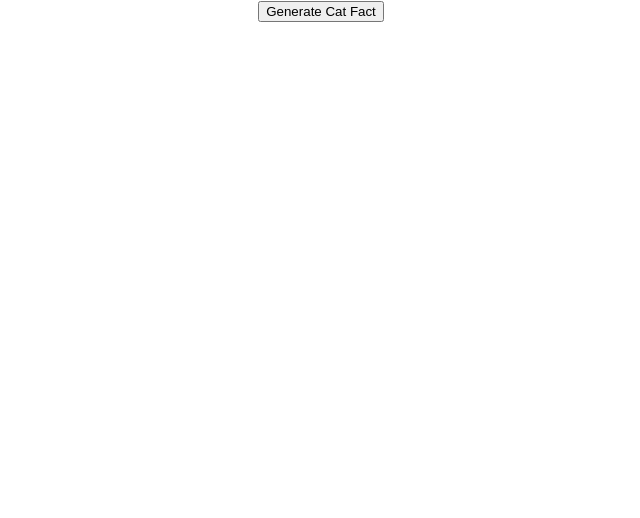
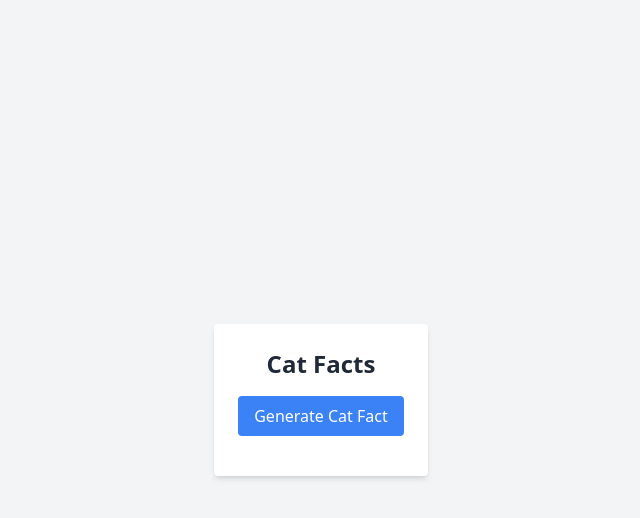
Before and after one commit to lindiwe09/fetching-data, a React (Create React App) app: page / in a window 1280 px wide. Shown: the top 518 px of the page, without its empty margins (319-959 px from the left). Built offline with nearby package versions, Linux system fonts and the light colour scheme; no server answers.

Commit message:
style the little app with tailwind css

```diff
--- a/package.json
+++ b/package.json
@@ -35,5 +35,10 @@
       "last 1 firefox version",
       "last 1 safari version"
     ]
+  },
+  "devDependencies": {
+    "autoprefixer": "^10.4.20",
+    "postcss": "^8.4.49",
+    "tailwindcss": "^3.4.16"
   }
 }
--- /dev/null
+++ b/postcss.config.js
@@ -0,0 +1,6 @@
+module.exports = {
+  plugins: {
+    tailwindcss: {},
+    autoprefixer: {},
+  },
+}
--- a/src/App.js
+++ b/src/App.js
@@ -3,23 +3,30 @@ import Axios from "axios";
 import { useState, useEffect } from "react";
 
 function App() {
-  const[catFact, setCatFact] = useState("");
-   const fetchCatFact = () => {
-    Axios.get("https:catfact.ninja/fact")
-   .then((res) =>{
-    setCatFact(res.data.fact);
-   });
+  const [catFact, setCatFact] = useState("");
+
+  const fetchCatFact = () => {
+    Axios.get("https://catfact.ninja/fact")
+      .then((res) => {
+        setCatFact(res.data.fact);
+      });
   };
-  useEffect(() =>{
+
+  useEffect(() => {
     fetchCatFact();
-
-   }, []);
-
+  }, []);
 
   return (
-    <div className="App">
-          <button onClick={fetchCatFact}>Generate Cat Fact</button>
-      <p>{catFact}</p>
+    <div className="min-h-screen flex flex-col items-center justify-center bg-gray-100">
+      <div className="p-6 bg-white rounded shadow-md text-center">
+        <h1 className="text-2xl font-bold mb-4 text-gray-800">Cat Facts</h1>
+        <button
+          onClick={fetchCatFact}
+          className="bg-blue-500 text-white px-4 py-2 rounded hover:bg-blue-600 transition">
+          Generate Cat Fact
+        </button>
+        <p className="mt-4 text-gray-700">{catFact}</p>
+      </div>
     </div>
   );
 }
--- a/src/index.css
+++ b/src/index.css
@@ -1,13 +1,3 @@
-body {
-  margin: 0;
-  font-family: -apple-system, BlinkMacSystemFont, 'Segoe UI', 'Roboto', 'Oxygen',
-    'Ubuntu', 'Cantarell', 'Fira Sans', 'Droid Sans', 'Helvetica Neue',
-    sans-serif;
-  -webkit-font-smoothing: antialiased;
-  -moz-osx-font-smoothing: grayscale;
-}
-
-code {
-  font-family: source-code-pro, Menlo, Monaco, Consolas, 'Courier New',
-    monospace;
-}
+@tailwind base;
+@tailwind components;
+@tailwind utilities;
--- /dev/null
+++ b/tailwind.config.js
@@ -0,0 +1,8 @@
+/** @type {import('tailwindcss').Config} */
+module.exports = {
+  content: ["./src/**/*.{js,jsx,ts,tsx}"],
+  theme: {
+    extend: {},
+  },
+  plugins: [],
+}
```
Also changed, not shown: 2 other files (tests, documents, lock files or other folders).
